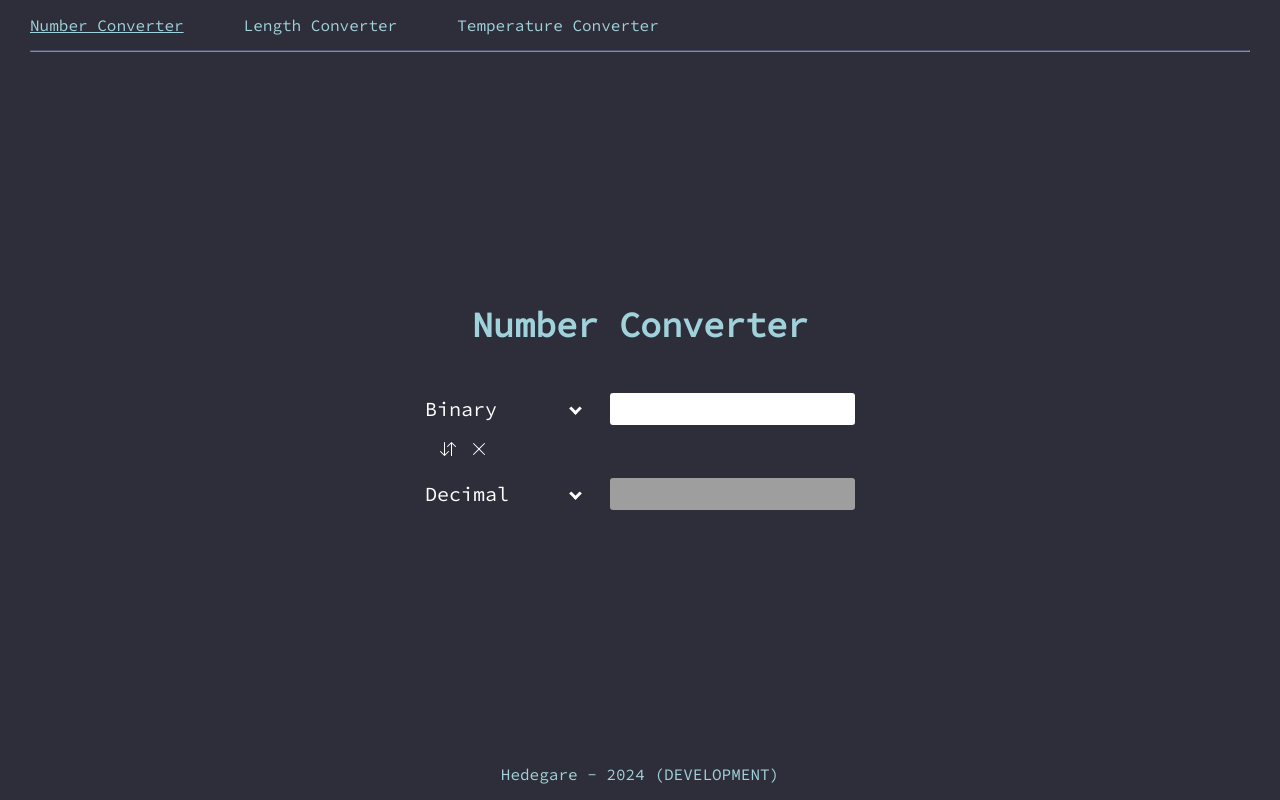
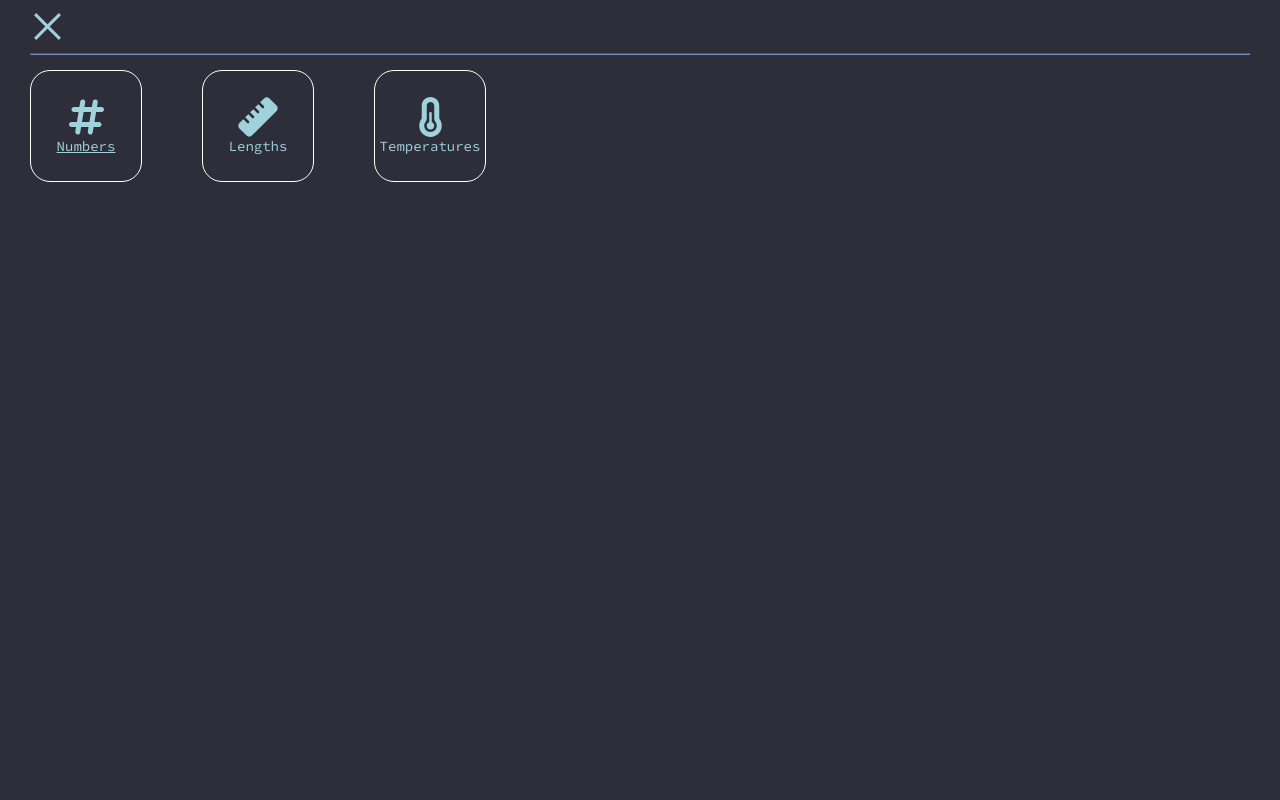
Before and after one commit to Hedevgare/conversion-tools, a Vue app: page / in a window 1280 px wide. Built offline with nearby package versions, Linux system fonts and the light colour scheme.

Commit message:
Change menu layout

```diff
--- a/package.json
+++ b/package.json
@@ -8,6 +8,11 @@
     "lint": "eslint . --ext .vue,.js,.jsx,.cjs,.mjs --fix --ignore-path .gitignore"
   },
   "dependencies": {
+    "@fortawesome/fontawesome-svg-core": "^6.5.2",
+    "@fortawesome/free-brands-svg-icons": "^6.5.2",
+    "@fortawesome/free-regular-svg-icons": "^6.5.2",
+    "@fortawesome/free-solid-svg-icons": "^6.5.2",
+    "@fortawesome/vue-fontawesome": "^3.0.8",
     "vue": "^3.2.41",
     "vue-router": "^4.3.0"
   },
--- a/src/App.vue
+++ b/src/App.vue
@@ -1,8 +1,18 @@
 <script>
 export default {
+	data() {
+		return {
+			isMenuOpen: true,
+		}
+	},
 	computed: {
 		footer() {
 			return `Hedegare - 2024 ${import.meta.env.PROD ? '' : '(DEVELOPMENT)'}`
+		}
+	},
+	methods: {
+		toggleMenu() {
+			this.isMenuOpen = !this.isMenuOpen;
 		}
 	}
 }
@@ -10,13 +20,79 @@ export default {
 
 <template>
 	<div class="header">
-    <RouterLink class="header-link" to="/">Number Converter</RouterLink>
-    <RouterLink class="header-link" to="/length">Length Converter</RouterLink>
-    <RouterLink class="header-link" to="/temperature">Temperature Converter</RouterLink>
+		<div class="hamburger-button" :class="{ 'open': isMenuOpen }" @click="toggleMenu">
+			<div class="bar-1"></div>
+			<div class="bar-2"></div>
+			<div class="bar-3"></div>
+		</div>
 	</div>
 	<hr />
+	<section class="menu" :class="{ 'open': isMenuOpen }">
+		<div class="menu-item">
+			<RouterLink class="header-link" to="/" @click="toggleMenu">
+				<font-awesome-icon :icon="['fa', 'hashtag']" />
+				Numbers
+			</RouterLink>
+		</div>
+		<div class="menu-item">
+			<RouterLink class="header-link" to="/length" @click="toggleMenu">
+				<font-awesome-icon :icon="['fa', 'ruler']" />
+				Lengths
+			</RouterLink>
+		</div>
+		<div class="menu-item">
+			<RouterLink class="header-link" to="/temperature" @click="toggleMenu">
+				<font-awesome-icon :icon="['fa', 'temperature-half']" />
+				Temperatures
+			</RouterLink>
+		</div>
+	</section>
 	<RouterView />
 	<div class="footer">
 		<p>{{ footer }}</p>
 	</div>
 </template>
+
+<style scoped>
+.hamburger-button {
+	margin: 10px 30px;
+	cursor: pointer;
+}
+
+.bar-1,
+.bar-2,
+.bar-3 {
+	width: 35px;
+	height: 3px;
+	background-color: #a0d2db;
+	margin: 6px 0;
+	transition: 0.4s;
+}
+
+.open>.bar-1 {
+	transform: translate(0, 9px) rotate(-45deg);
+	transition-duration: (100);
+}
+
+.open>.bar-2 {
+	opacity: 0;
+}
+
+.open>.bar-3 {
+	transform: translate(0, -9px) rotate(45deg);
+}
+
+.menu {
+	display: none;
+	z-index: 1;
+	width: 100%;
+	height: calc(100% - 55px);
+	top: 55px;
+	position: fixed;
+	background-color: #2e2e3a;
+}
+
+.menu.open {
+	display: flex;
+}
+</style>
--- a/src/main.js
+++ b/src/main.js
@@ -3,6 +3,10 @@ import { createMemoryHistory, createRouter } from "vue-router";
 import App from "./App.vue";
 
 import "./styles/main.css";
+
+import { FontAwesomeIcon } from '@fortawesome/vue-fontawesome';
+import { library } from '@fortawesome/fontawesome-svg-core';
+import { faHashtag, faRuler, faTemperatureHalf } from '@fortawesome/free-solid-svg-icons';
 
 import LengthConverter from "./pages/LengthConverter.vue";
 import NumberConverter from "./pages/NumberConverter.vue";
@@ -20,4 +24,9 @@ const router = createRouter({
     routes
 });
 
-createApp(App).use(router).mount("#app");
+library.add(faHashtag, faRuler, faTemperatureHalf);
+
+createApp(App)
+    .component('font-awesome-icon', FontAwesomeIcon)
+    .use(router)
+    .mount("#app");
--- a/src/styles/main.css
+++ b/src/styles/main.css
@@ -1,5 +1,6 @@
 @import url('https://fonts.googleapis.com/css2?family=Source+Code+Pro&display=swap');
 
+/* Base Elements */
 * {
   font-family: 'Source Code Pro', monospace;
 }
@@ -41,6 +42,8 @@ input:focus {
   outline-color: #2e2e3a;
 }
 
+/* IDs */
+
 #app {
   display: flex;
   flex-direction: column;
@@ -51,6 +54,8 @@ input:focus {
   padding: 0;
 }
 
+/* Classes */
+/* Header and Menu */
 .header {
   display: flex;
   flex-direction: row;
@@ -60,11 +65,31 @@ input:focus {
   margin: 15px 30px;
   text-decoration: none;
   color: #a0d2db;
+  font-size: 14px;
+}
+
+.menu-item {
+  display: flex;
+  justify-content: center;
+  align-items: center;
+  text-align: center;
+  padding: 30px;
+  border: 1px solid #ffffff;
+  border-radius: 20px;
+  margin: 15px 30px;
+  height: 50px;
+  width: 50px;
 }
 
 .header-link:hover {
   cursor: pointer;
 }
+
+.menu-item svg {
+  font-size: 40px;
+}
+
+/*  */
 
 .body {
   text-align: center;
```
Also changed, not shown: 1 other file (tests, documents, lock files or other folders). Lines whose indentation alone changed are shown as unchanged.
